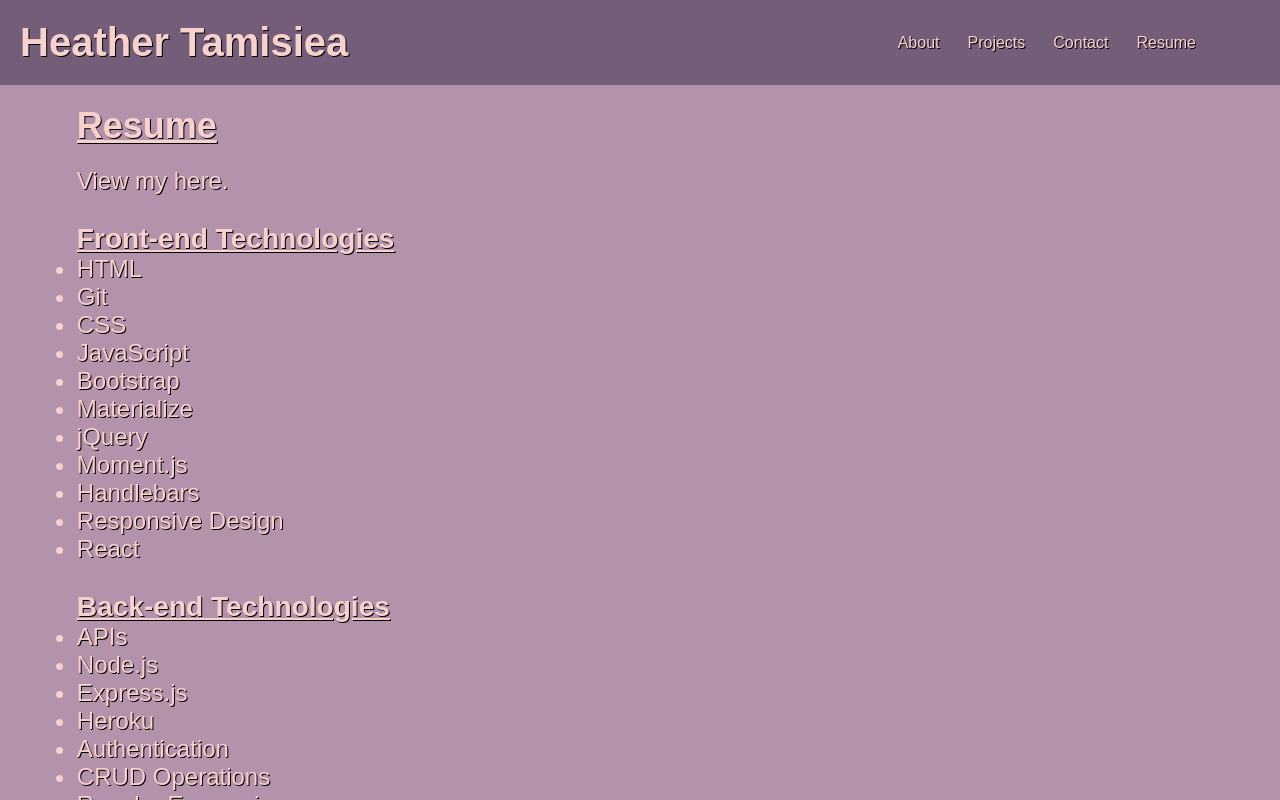
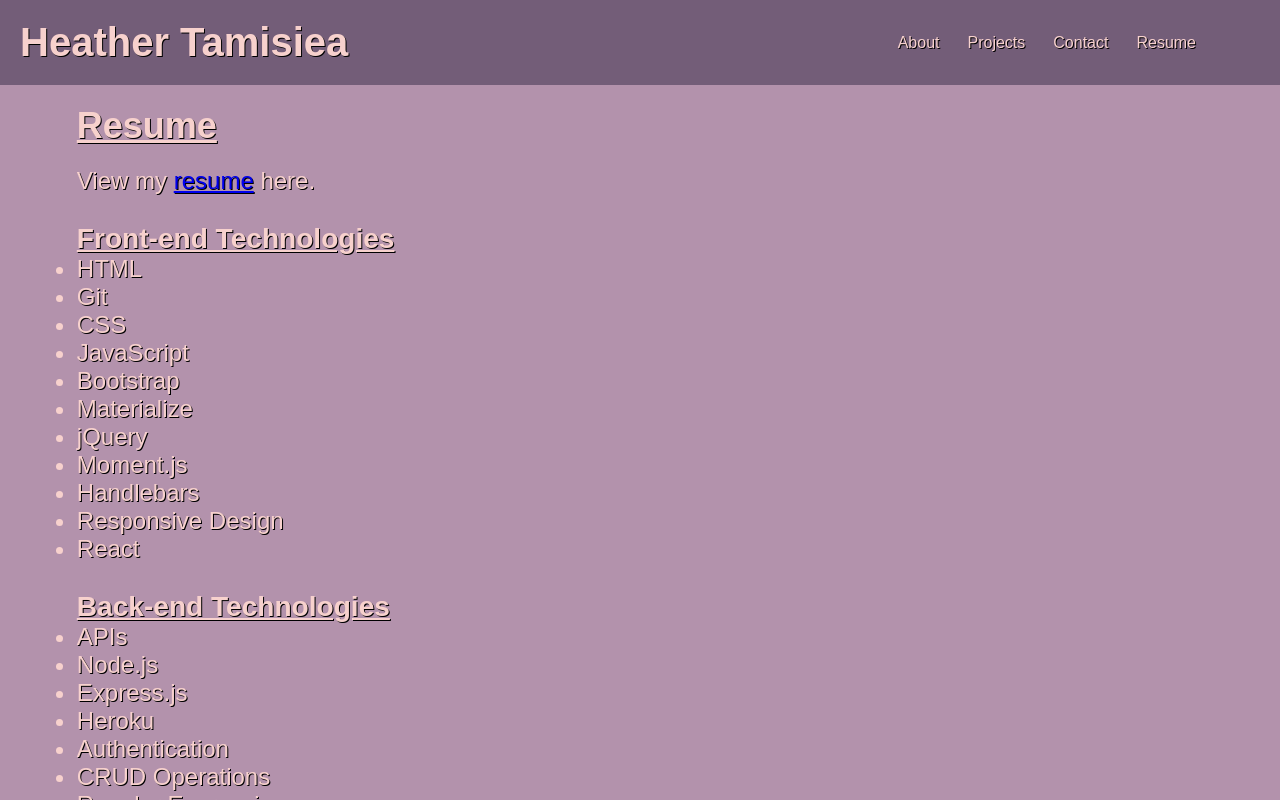
Before and after one commit to hdtamisiea/Portfolio, a React (Create React App) app: page / in a window 1280 px wide. Both pictures are taken after a click on the element "Resume". Shown: the top 800 px of the page. Built offline with nearby package versions, Linux system fonts and the light colour scheme; a web font is replaced by a local one.

Commit message:
update resume

```diff
--- a/src/components/Resume/index.js
+++ b/src/components/Resume/index.js
@@ -7,7 +7,7 @@ function Resume() {
         <p>
           View my{" "}
           <a href="https://docs.google.com/document/d/1uWHEzt34z33tRVINBgbncqyFRJTFXTG46DSd-7uNyD8/edit?usp=sharing">
-
+            resume
           </a>{" "}
           here.
         </p>
```
